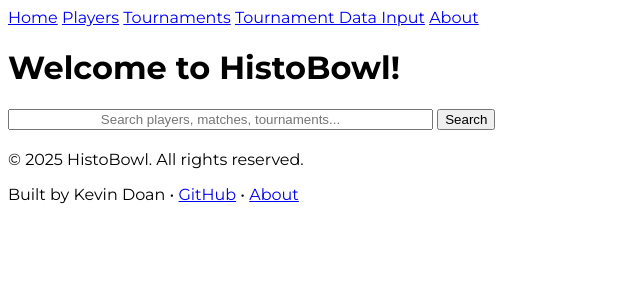
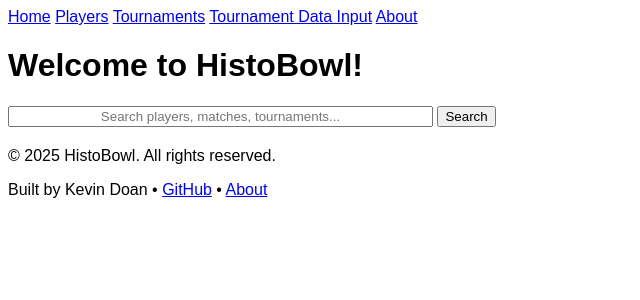
Before and after one commit to TheDoanator/HistoBowl, a Flask app: page / in a window 1280 px wide. Shown: the top 300 px of the page, without its empty margins (0-640 px from the left). Run offline with Flask 3, Linux system fonts and the light colour scheme.

Commit message:
Font change attempt (unsuccessful)

```diff
--- a/static/style.css
+++ b/static/style.css
@@ -1,3 +1,10 @@
+@font-face {
+  font-family: 'LFP Light';
+  src: url('fonts/LFP Light.ttf') format('ttf');
+  font-weight: normal;
+  font-style: normal;
+}
+
 ::placeholder {
   text-align: center;
 }
@@ -27,10 +34,7 @@ td {
 }
 
 body {
-  font-family: "Montserrat", sans-serif;
-  font-optical-sizing: auto;
-  font-weight: 400;
-  font-style: normal;
+  font-family: 'LFP Light', sans-serif;
 }
 
 form {
```
Also changed, not shown: fonts/LFP Light.ttf (added).
